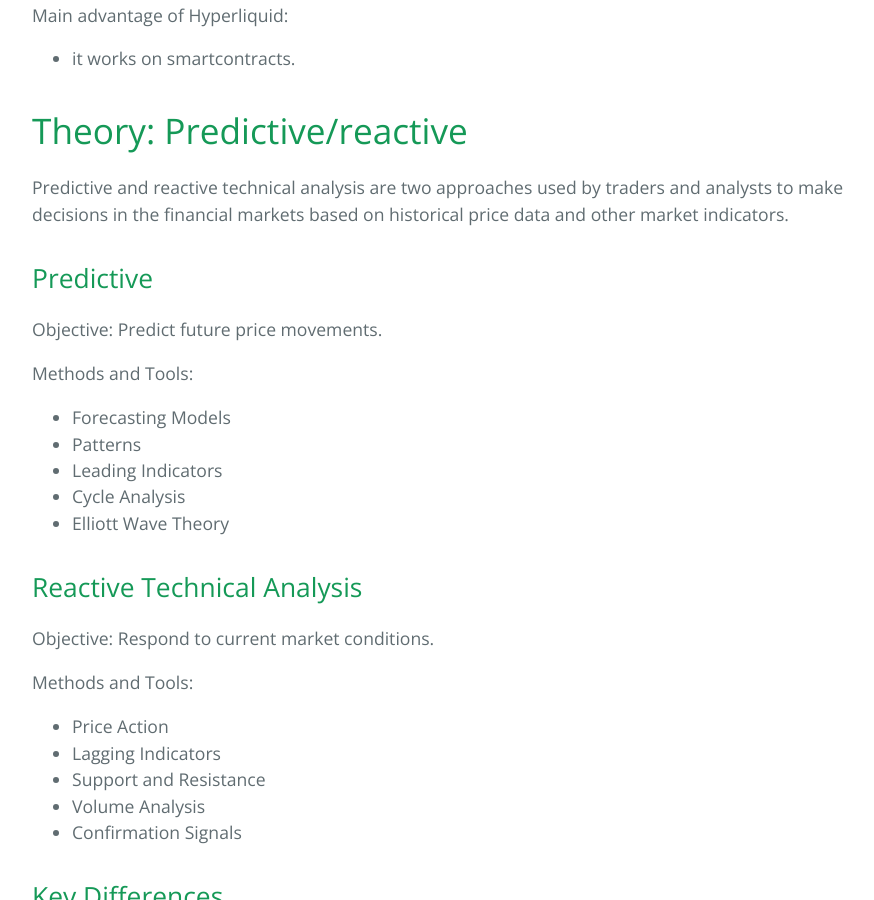
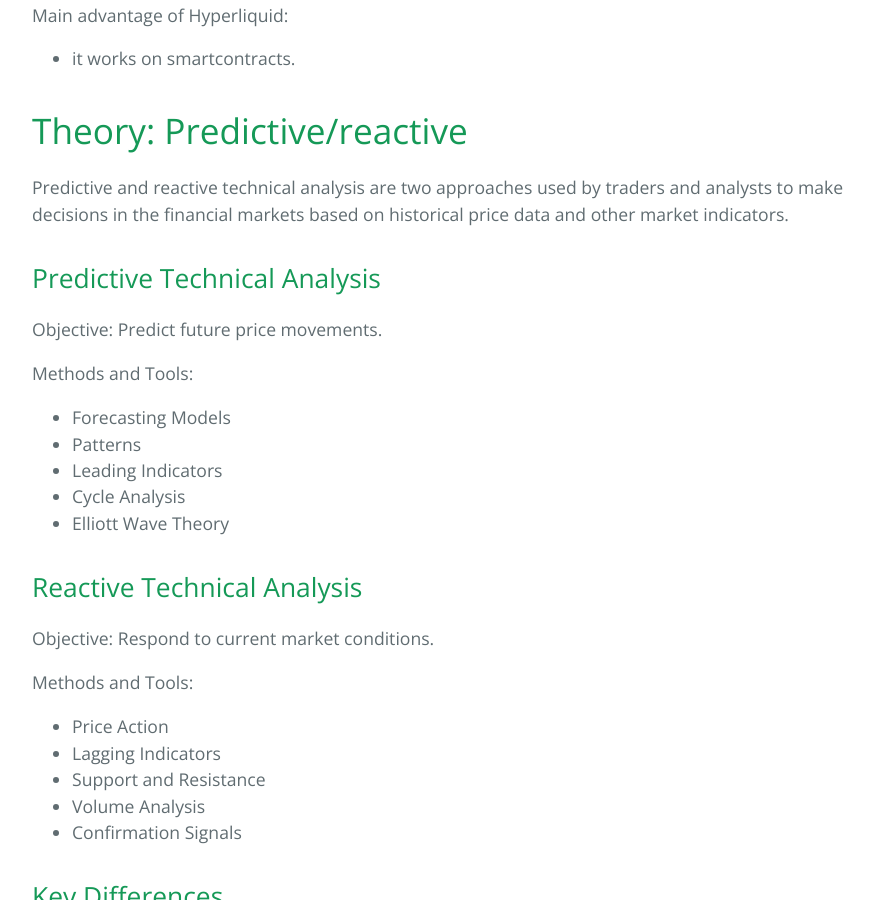
Before and after one commit to sergeyen7/sergeyen7.github.io, a Jekyll site: the page built from index.md, in a window 1280 px wide and 900 px high, scrolled down 7624 px. Shown: the whole window, without its empty margins (192-1066 px from the left). Built offline with Jekyll 4.4.1, drawn with Linux system fonts in a browser that asks for light colours; nearby versions of some CDN libraries.

Commit message:
Update index.md

```diff
--- a/index.md
+++ b/index.md
@@ -233,7 +233,7 @@ Main advantage of Hyperliquid:
 
 Predictive and reactive technical analysis are two approaches used by traders and analysts to make decisions in the financial markets based on historical price data and other market indicators.
 
-## Predictive
+## Predictive Technical Analysis
 
 Objective: Predict future price movements.
 
```
